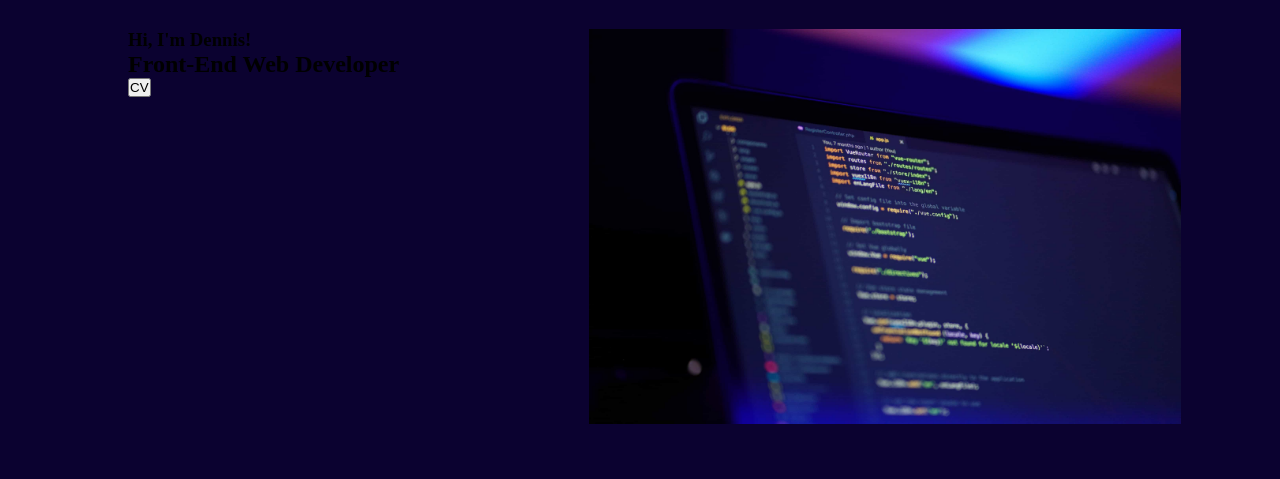
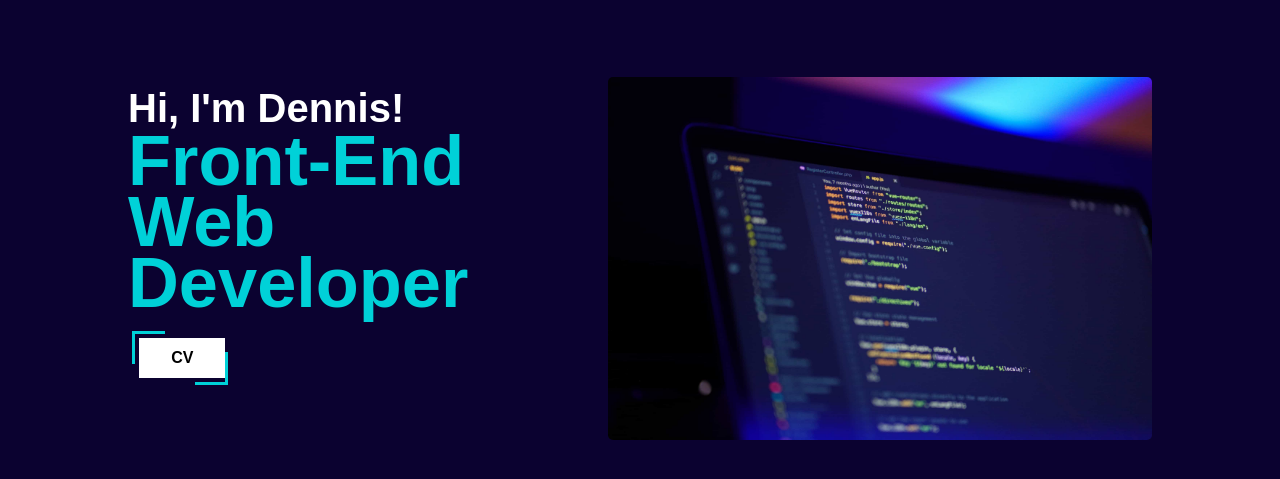
Before and after one commit to dga-sm/Portfolio, a plain HTML site: page index.html in a window 1280 px wide. Shown: the part 69-548 px from the top of the page. Drawn offline with nearby package versions, Linux system fonts and the light colour scheme; a web font is replaced by a local one.

Commit message:
banner complete

```diff
--- a/index.html
+++ b/index.html
@@ -6,6 +6,7 @@
     <title>Portfolio</title>
     <link rel="stylesheet" href="style.css">
     <link rel="stylesheet" href="/others/burgerMenu.css">
+    <link rel="stylesheet" href="/others/cvBtn.css">
     <script src="https://kit.fontawesome.com/e1d40d0082.js" defer crossorigin="anonymous"></script>
 
 </head>
@@ -58,7 +59,9 @@
             <div class="banner__text">
                 <h3>Hi, I'm Dennis!</h3>
                 <h2>Front-End Web Developer</h2>
-                <button>CV</button>
+                <div class="main_div">
+                    <button onclick="window.open('/Assets/Resume_Sta. Maria.pdf', '_blank')">CV</button>
+                </div>
             </div>
             <div class="banner__img">
                 <img src="/Assets/banner-img.jpg" alt="">
@@ -66,6 +69,7 @@
         </section>
         <!-- end of banner -->
     </main>
+    <!-- end of main -->
 
     <script src="https://cdnjs.cloudflare.com/ajax/libs/gsap/3.12.2/gsap.min.js"></script>
     <script src="https://cdnjs.cloudflare.com/ajax/libs/gsap/3.12.2/ScrollTrigger.min.js"></script>
--- /dev/null
+++ b/others/cvBtn.css
@@ -0,0 +1,56 @@
+.main_div {
+    --color: #00d1d8;
+    position: relative;
+    z-index: 0;
+    width: 5.1rem;
+    text-align: center;
+    margin-left: .7rem;
+   }
+
+   .main_div::before {
+    content: '';
+    position: absolute;
+    width: 30px;
+    height: 30px;
+    background: transparent;
+    top: -7px;
+    left: -7px;
+    z-index: -5;
+    border-top: 3px solid var(--color);
+    border-left: 3px solid var(--color);
+    transition: 0.5s;
+   }
+
+   .main_div::after {
+    content: '';
+    position: absolute;
+    width: 30px;
+    height: 30px;
+    background: transparent;
+    bottom: -7px;
+    right: -7px;
+    z-index: -5;
+    border-right: 3px solid var(--color);
+    border-bottom: 3px solid var(--color);
+    transition: 0.5s;
+   }
+
+   .main_div:hover::before {
+    width: 100%;
+    height: 100%;
+   }
+
+   .main_div:hover::after {
+    width: 100%;
+    height: 100%;
+   }
+
+   .main_div button {
+    padding: 0.7em 2em;
+    font-size: 16px;
+    background: white;
+    color: black;
+    border: none;
+    cursor: pointer;
+    font-family: inherit;
+   }
--- a/style.scss
+++ b/style.scss
@@ -18,6 +18,7 @@ header{
     position: sticky;
     background-color: #0b0230;
     transition: background-color .5s ease;
+    z-index: 1;
 
     .logo{
         display: flex;
@@ -132,7 +133,6 @@ header{
     }
 
     @include b.breakpoint(medium){
-        padding: 1rem 2rem;
 
         .hamburger-menu{
             display: inline-block;
@@ -146,6 +146,108 @@ header{
     }
 }
 
+//end of header
+
+//start of main
+main{
+    background-color: #0b0230;
+    height: 200vh;
+
+    //start of banner
+    .banner{
+        display: flex;
+        padding: 4rem 8rem;
+
+
+        &__text{
+            width: 45%;
+            align-self: center;
+            margin-top: -3.5rem;
+
+            h3{
+                font-family: var(--font-primary);
+                color: #fff;
+                font-size: 2.5rem;
+            }
+            h2{
+                font-family: var(--font-primary);
+                color: var(--color-primary);
+                font-size: 4.4rem;
+                line-height: 3.8rem;
+                margin-bottom: 1.5rem;
+                font-weight: map-get(t.$font-primary-weight, semi-bold );
+            }
+            button{
+                font-family: var(--font-primary);
+                font-weight: map-get(t.$font-primary-weight, semi-bold)
+            }
+        }
+        &__img{
+            width: 55%;
+            text-align: right;
+
+            img{
+                width: 34em;
+                border-radius: 5px;
+            }
+        }
+    }
+
+    @include b.breakpoint(medium){
+        .banner{
+            padding: 4rem 2rem;
+            flex-flow: column;
+
+            &__text{
+                width: 100%;
+                margin-top: 0;
+                margin-bottom: 4rem;
+            }
+
+            &__img{
+                width: 100%;
+                text-align: center;
+
+                img{
+                    width: 35rem;
+                }
+            }
+        }
+    }
+    @include b.breakpoint(small){
+        .banner{
+            margin-top: 0;
+            padding: 3rem 0;
+
+            &__img{
+
+                img{
+                    width: 20rem;
+                }
+            }
+        }
+    }
+//end of banner
+
+
+}
+//end of main
+
+
+
+
+
+
+
+@media(max-width: map-get(b.$breakpoints, medium)){
+    header{
+        padding: 1rem 2rem;
+    }
+    main{
+        padding: 1rem 2rem;
+    }
+}
+
 @media(min-width: map-get(b.$breakpoints, x-large)){
     html{
         background-color: #0b0230;
@@ -154,32 +256,11 @@ header{
         align-self: center;
     }
     header{
-        max-width: 1240px;
+        max-width: 1440px;
+        margin: 0 auto;
+    }
+    body{
+        max-width: 1440px;
         margin: 0 auto;
     }
 }
-//end of header
-
-//start of main
-main{
-    background-color: #0b0230;
-    height: 200vh;
-}
-//start of banner
-.banner{
-    display: flex;
-    padding: 1rem 8rem;
-
-    &__text{
-        width: 45%;
-    }
-    &__img{
-        width: 55%;
-        img{
-            width: 37rem;
-        }
-    }
-}
-
-//end of banner
-//end of main
```
Also changed, not shown: style.css, 2 other files.
